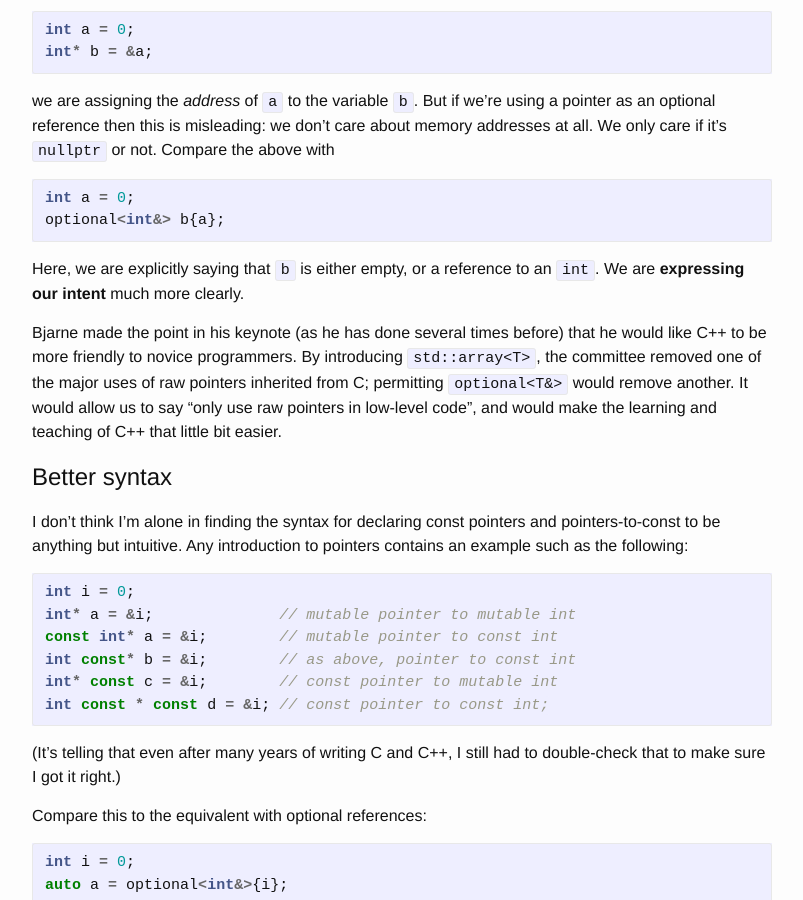
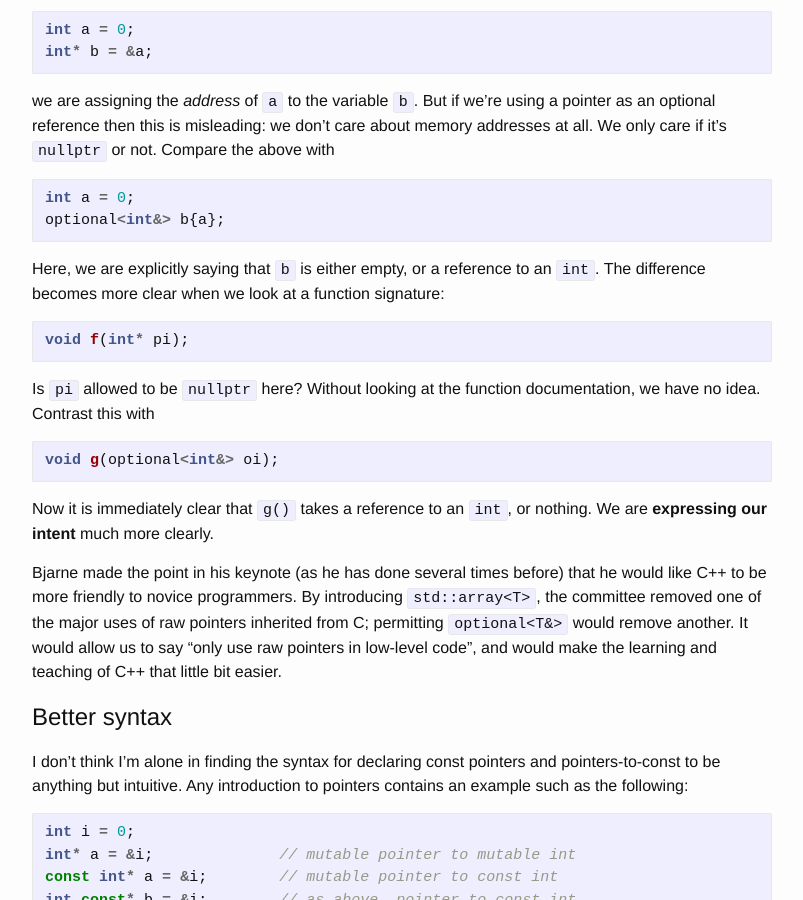
Before and after one commit to tcbrindle/tcbrindle.github.io, a Jekyll site: the page built from _posts/2016-09-19-optional-references.md, in a window 1280 px wide and 900 px high, scrolled down 1259 px. Shown: the whole window, without its empty margins (238-1041 px from the left). Built offline with Jekyll 4.4.1, drawn with Linux system fonts in a browser that asks for light colours; comment, search, counter and statistics services are not loaded.

Commit message:
Update 2016-09-19-optional-references.md
Add function signature example

````diff
--- a/_posts/2016-09-19-optional-references.md
+++ b/_posts/2016-09-19-optional-references.md
@@ -61,7 +61,19 @@ int a = 0;
 optional<int&> b{a};
 ```
 
-Here, we are explicitly saying that `b` is either empty, or a reference to an `int`. We are **expressing our intent** much more clearly.
+Here, we are explicitly saying that `b` is either empty, or a reference to an `int`. The difference becomes more clear when we look at a function signature:
+
+```cpp
+void f(int* pi);
+```
+
+Is `pi` allowed to be `nullptr` here? Without looking at the function documentation, we have no idea. Contrast this with
+
+```cpp
+void g(optional<int&> oi);
+```
+
+Now it is immediately clear that `g()` takes a reference to an `int`, or nothing. We are **expressing our intent** much more clearly.
 
 Bjarne made the point in his keynote (as he has done several times before) that he would like C++ to be more friendly to novice programmers. By introducing `std::array<T>`, the committee removed one of the major uses of raw pointers inherited from C; permitting `optional<T&>` would remove another. It would allow us to say "only use raw pointers in low-level code", and would make the learning and teaching of C++ that little bit easier.
 
````
